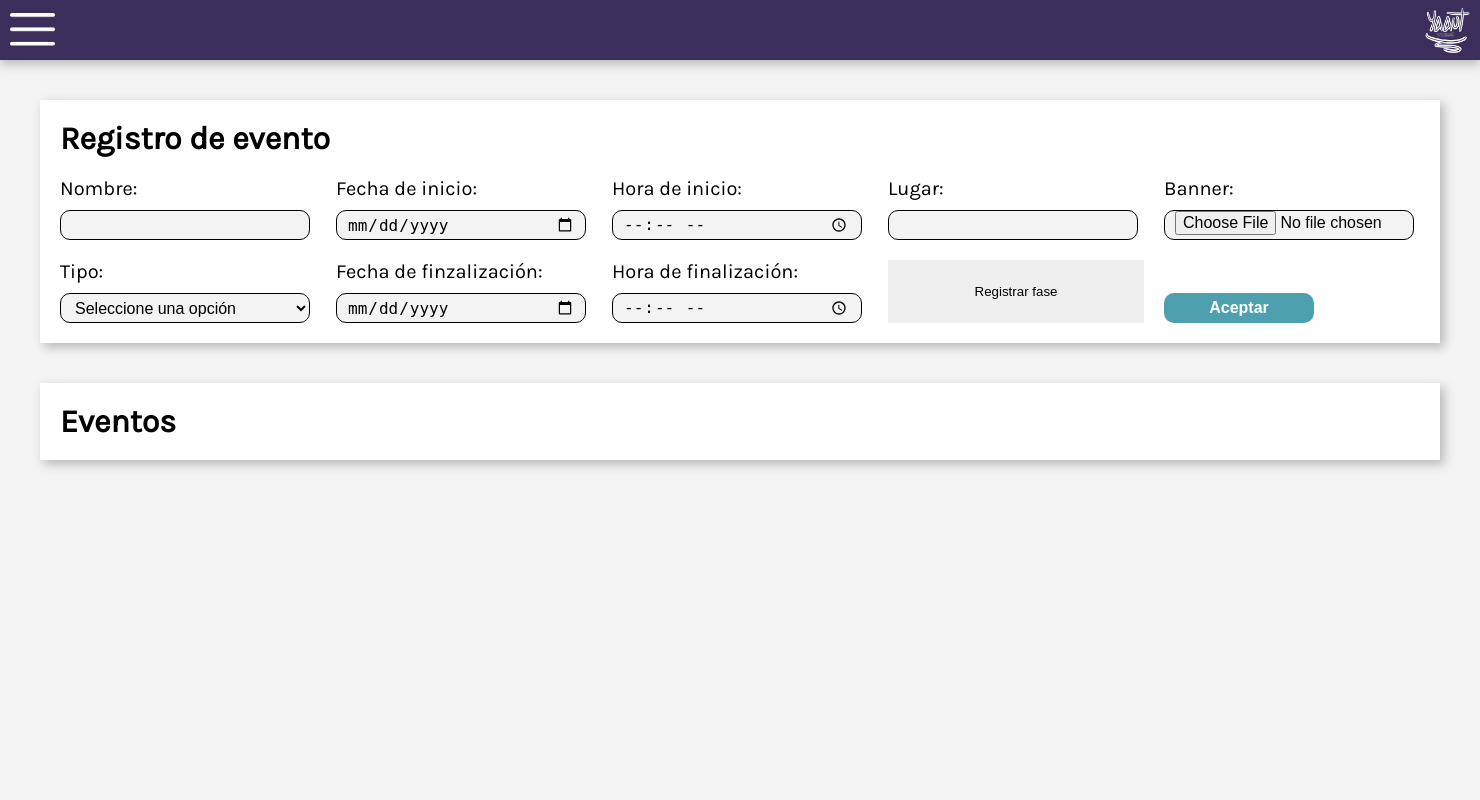
After one commit to DanielRinconM/yaautTouring, a PHP site: page /Eventos.html in a window 1480 px wide. The commit adds this page. Run offline with PHP 8.4, Linux system fonts and the light colour scheme.

Commit message:
Finalizacion de los formularios de entrada de datos

```diff
--- a/Front/Estilos.css
+++ b/Front/Estilos.css
@@ -120,19 +120,6 @@ body {
 				box-shadow: 4px 0px 10px rgba(0, 0, 0, 0.25);
 			}
 
-			.Menu div {
-				padding: 20px;
-				text-align: center;
-				display: flex;
-				align-items: center;
-				transition: all 400ms ease;
-				width: 300px;
-			}
-
-			.Menu div:hover {
-				background: #5C5174;
-			}
-
 			.Clientes {
 				grid-row: 1;
 			}
@@ -165,17 +152,13 @@ body {
 				height: 45px;
 			}
 
-		.RegCliente,
-		.Cliente {
+		span {
 			margin-right: 40px;
 			margin-left: 40px;
 			padding: 20px;
 			background: #FFFFFF;
 			color: #000000;
 			box-shadow: 4px 4px 10px rgba(0, 0, 0, 0.25);
-		}
-
-		.RegCliente {
 			display: grid;
 			grid-gap: 20px;
 			grid-template-columns: repeat(5, auto);
@@ -192,13 +175,6 @@ body {
 				margin-bottom: 10px;
 			}
 
-			a {
-				color: #FFFFFF;
-				font-size: 20px;
-				margin-bottom: 10px;
-				text-decoration: none;
-			}
-
 			input,
 			select {
 				width: 250px;
@@ -212,12 +188,30 @@ body {
 			}
 
 			button {
+				outline: none;
+				border: none;
+				cursor: pointer;
+			}
+
+			#Btn {
+				color: #FFFFFF;
+				font-size: 20px;
+				text-align: left;
+				padding: 20px;
+				border-radius: 0;
+				background: #3B2E5A;
+				width: 300px;
+			}
+
+			#Btn:hover {
+				background: #5C5174;
+			}
+
+			.BtnAcept {
 				width: 150px;
 				height: 30px;
 				font-size: 16px;
 				border-radius: 10px;
-				outline: none;
-				border: none;
 				color: #FFFFFF;
 				font-weight: bold;
 				background: #4EA0AE;
@@ -265,10 +259,6 @@ body {
 				align-self: end;
 			}
 
-			.BtnAcept:hover {
-				background: #6CAEB9;
-			}
-
 		.Canvas .Cliente {
 
 		}
@@ -281,7 +271,147 @@ body {
 		height: 100%;
 		background: rgba(196 ,196 ,196 , 0.0);
 		z-index: 1;
+		transition: all 300ms;
 	}
+
+/* ESTILOS DE PAGINA TRANSPORTES */
+
+			.RegTransporte .Name {
+				grid-column: 1;
+				grid-row: 2;
+			}
+
+			.RegTransporte .Capacity {
+				grid-column: 2;
+				grid-row: 2;
+			}
+
+			.RegTransporte .Type {
+				grid-column: 3;
+				grid-row: 2;
+			}
+
+			.RegTransporte .Cost {
+				grid-column: 4;
+				grid-row: 2;
+			}
+
+			.RegTransporte .Enterprise {
+				grid-column: 1;
+				grid-row: 3;
+			}
+
+			.RegTransporte .DateStart {
+				grid-column: 2;
+				grid-row: 3;
+			}
+
+			.RegTransporte .DateEnd {
+				grid-column: 3;
+				grid-row: 3;
+			}
+
+			.RegTransporte .BtnAcept {
+				background: #4EA0AE;
+				grid-column: 5;
+				grid-row: 3;
+				align-self: end;
+			}
+
+			.BtnAcept:hover {
+				background: #6CAEB9;
+			}
+
+/* ESTILOS DE PAGINA EXPERIENCIAS */
+
+			.RegExperiencia .Event {
+				grid-column: 1;
+				grid-row: 2;
+			}
+
+			.RegExperiencia .Client {
+				grid-column: 2;
+				grid-row: 2;
+			}
+
+			.RegExperiencia .Discount {
+				grid-column: 3;
+				grid-row: 2;
+			}
+
+			.RegExperiencia .Fase {
+				grid-column: 1;
+				grid-row: 3;
+			}
+
+			.RegExperiencia .DateStart {
+				grid-column: 2;
+				grid-row: 3;
+			}
+
+			.RegExperiencia .BtnAcept {
+				background: #4EA0AE;
+				grid-column: 5;
+				grid-row: 3;
+				align-self: end;
+			}
+
+			.BtnAcept:hover {
+				background: #6CAEB9;
+			}
+
+/* ESTILOS DE PAGINA EVENTOS */
+
+			.RegEvento .Name {
+				grid-column: 1;
+				grid-row: 2;
+			}
+
+			.RegEvento .DateStart {
+				grid-column: 2;
+				grid-row: 2;
+			}
+
+			.RegEvento .TimeStart {
+				grid-column: 3;
+				grid-row: 2;
+			}
+
+			.RegEvento .Place {
+				grid-column: 4;
+				grid-row: 2;
+			}
+
+			.RegEvento .Banner {
+				grid-column: 5;
+				grid-row: 2;
+			}
+
+			.RegEvento .Type {
+				grid-column: 1;
+				grid-row: 3;
+			}
+
+			.RegEvento .DateEnd {
+				grid-column: 2;
+				grid-row: 3;
+			}
+
+			.RegEvento .TimeEnd {
+				grid-column: 3;
+				grid-row: 3;
+			}
+
+			.RegEvento .BtnAcept {
+				background: #4EA0AE;
+				grid-column: 5;
+				grid-row: 3;
+				align-self: end;
+			}
+
+			.BtnAcept:hover {
+				background: #6CAEB9;
+			}
 
 /* ANIMACIONES */
 /* BOTON DEL MENU LATERAL*/
--- /dev/null
+++ b/Front/Eventos.html
@@ -0,0 +1,91 @@
+<!DOCTYPE html>
+<html>
+<head>
+	<title>YaautTouring</title>
+	<link href="Estilos.css" rel="stylesheet" type="text/css">
+	<link href="https://fonts.googleapis.com/css2?family=Karla&display=swap" rel="stylesheet">
+	<meta charset="utf-8">
+	<meta name="viewport" content="width=device-width, initial-scale=1.0">
+</head>
+<body>
+	<div class="Canvas">
+		<div class="Header">
+			<input type="checkbox" id="Check">
+			<label for="Check" class="IconMenu"><img class="MenuImg" src="Resources/Menu.png"></label>
+
+			<!-- AQUI INICIA EL MENU LATERAL -->
+
+			<nav class="Menu">
+				<button id="Btn" class="Clientes" onclick="document.location='Clientes.html'">
+					Clientes
+				</button>
+				<button id="Btn" class="Transportes" onclick="document.location='Transportes.html'">
+					Transportes
+				</button>
+				<button id="Btn" class="Experiencias" onclick="document.location='Experiencias.html'">
+					Experiencias
+				</button>
+				<button id="Btn" class="Eventos" onclick="document.location='Eventos.html'">
+					Eventos
+				</button>
+				<button id="Btn" class="LogOut" onclick="document.location='Login.html'">
+					Cerrar Sesión
+				</button>
+			</nav>
+
+			<!-- AQUI TERMINA EL MENU LATERAL -->
+
+			<div class="Fondo"></div>
+			<img class="Logo" src="Resources/logo.png">
+		</div>
+
+		<!-- AQUI INICIA EL FORMULARIO DE ENTRADA DE DATOS -->
+
+		<span class="RegEvento">
+			<h1>Registro de evento</h1>
+			<div class="Name">
+				<p>Nombre:</p>
+				<input type="text" name="inputName">
+			</div>
+			<div class="DateStart">
+				<p>Fecha de inicio:</p>
+				<input type="date" name="inputStart">
+			</div>
+			<div class="TimeStart">
+				<p>Hora de inicio:</p>
+				<input type="time" name="inputTStart">
+			</div>
+			<div class="Place">
+				<p>Lugar:</p>
+				<input type="text" name="inputPlace">
+			</div>
+			<div class="Banner">
+				<p>Banner:</p>
+				<input type="file" name="inputBanner">
+			</div>
+			<div class="Type">
+				<p>Tipo:</p>
+				<select name="inputType">
+					<option>Seleccione una opción</option>
+				</select>
+			</div>
+			<div class="DateEnd">
+				<p>Fecha de finzalización:</p>
+				<input type="date" name="inputEnd">
+			</div>
+			<div class="TimeEnd">
+				<p>Hora de finalización:</p>
+				<input type="time" name="inputTEnd">
+			</div>
+			<button class="BtnNew">Registrar fase</button>
+			<button class="BtnAcept">Aceptar</button>
+		</span>
+
+		<!-- AQUI TERMINA EL FORMULARIO DE ENTRADA DE DATOS -->
+
+		<span class="Evento">
+			<h1>Eventos</h1>
+		</span>
+	</div>
+</body>
+</html>
```
Also changed, not shown: Front/Clientes.html (+30 -24 lines), Front/Experiencias.html (added, +82 -0 lines), Front/Transportes.html (added, +86 -0 lines).
